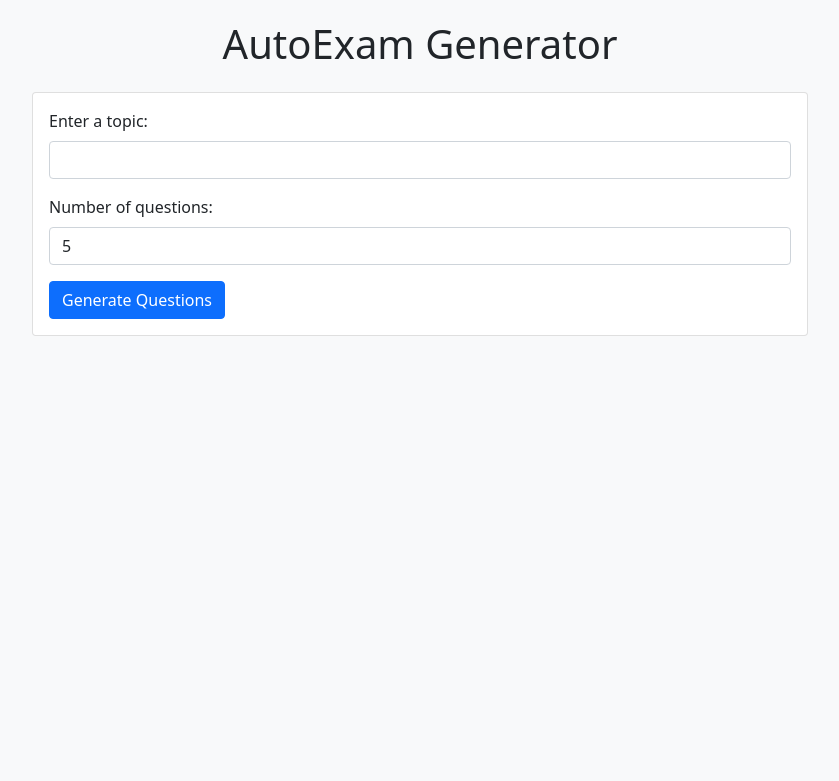
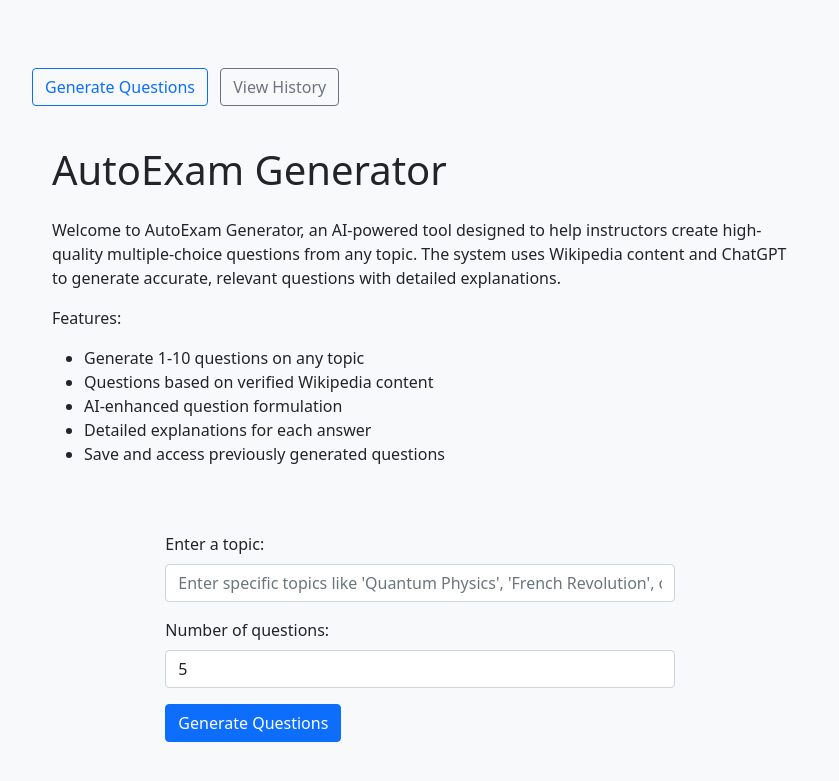
Before and after one commit to MehrdadNaderiCom/autoexam, a Flask app: page / in a window 1280 px wide. Shown: the top 781 px of the page, without its empty margins (220-1059 px from the left). Run offline with Flask 2, Linux system fonts and the light colour scheme; parts of the project's set-up code (start-up, migrations or seed data) failed here and were passed over.

Commit message:
Add history page, Wikipedia sources, and project description

```diff
--- a/app.py
+++ b/app.py
@@ -69,6 +69,7 @@
     options = db.Column(db.Text, nullable=False)  # Stored as JSON string
     answer = db.Column(db.Text, nullable=False)
     created_at = db.Column(db.DateTime, default=datetime.utcnow)
+    source_url = db.Column(db.Text)  # Added for source URL
 
     def to_dict(self):
         return {
@@ -77,7 +78,8 @@
             'question': self.question_text,
             'options': eval(self.options),  # Convert JSON string back to list
             'answer': self.answer,
-            'created_at': self.created_at.isoformat()
+            'created_at': self.created_at.isoformat(),
+            'source_url': self.source_url
         }
 
 # Create database tables
@@ -91,8 +93,26 @@
             raise
 
 @app.route('/')
-def home():
+def index():
     return render_template('index.html')
+
+@app.route('/history')
+def history_page():
+    return render_template('history.html')
+
+@app.route('/api/history')
+def get_history():
+    try:
+        exams = Exam.query.order_by(Exam.created_at.desc()).all()
+        return jsonify([{
+            'id': exam.id,
+            'topic': exam.topic,
+            'questions': exam.questions,
+            'created_at': exam.created_at.isoformat()
+        } for exam in exams])
+    except Exception as e:
+        logger.error(f"Error retrieving history: {e}")
+        return jsonify({'error': 'Failed to retrieve history'}), 500
 
 @app.route('/api/generate', methods=['POST'])
 def generate_exam():
@@ -105,12 +125,15 @@
             return jsonify({'error': 'Topic is required'}), 400
 
         logger.info(f"Fetching content for topic: {topic}")
-        content = wikipedia_collector.get_topic_content(topic)
-        if not content:
+        wiki_content = wikipedia_collector.get_topic_content(topic)
+        if not wiki_content:
             return jsonify({'error': 'Could not find content for the given topic'}), 404
 
         logger.info("Processing content")
-        processed_content = wikipedia_collector.process_content(content)
+        processed_content = {
+            'text': wiki_content['text'],
+            'url': wiki_content['url']  # Include Wikipedia URL
+        }
 
         logger.info(f"Generating {num_questions} questions")
         questions = question_generator.generate_questions(processed_content, num_questions)
@@ -129,33 +152,18 @@
                 topic=topic,
                 question_text=q['question'],
                 options=str(q.get('options', [])),
-                answer=q['answer']
+                answer=q['answer'],
+                source_url=q.get('source_url', '')  # Save Wikipedia URL
             )
             db.session.add(question)
 
         db.session.commit()
 
-        # Format questions for frontend with enhanced structure
-        formatted_questions = []
-        for q in questions:
-            formatted_q = {
-                'question_type': q['type'],
-                'question_text': q['question'],
-                'options': q.get('options', []),
-                'answer_text': q['answer'],
-                'explanation': q.get('explanation', ''),
-                'show_answer': False  # Add this flag for frontend toggle
-            }
-            formatted_questions.append(formatted_q)
-
         return jsonify({
-            'id': exam.id,
-            'topic': exam.topic,
-            'questions': formatted_questions
+            'questions': questions
         })
-
     except Exception as e:
-        logger.error(f"Error in generate_exam: {str(e)}", exc_info=True)
+        logger.error(f"Error generating exam: {e}")
         return jsonify({'error': str(e)}), 500
 
 @app.route('/exam/<int:exam_id>', methods=['GET'])
--- a/templates/index.html
+++ b/templates/index.html
@@ -83,18 +83,50 @@
             border: 1px solid #f5c6cb;
             display: none;
         }
+        .project-description {
+            background-color: #f8f9fa;
+            padding: 20px;
+            border-radius: 10px;
+            margin-bottom: 30px;
+        }
+        .source-link {
+            font-size: 0.9em;
+            color: #6c757d;
+            margin-top: 10px;
+        }
+        .nav-links {
+            margin-bottom: 20px;
+        }
     </style>
 </head>
 <body>
-    <div class="container">
-        <h1 class="text-center mb-4">AutoExam Generator</h1>
+    <div class="container mt-5">
+        <div class="nav-links">
+            <a href="/" class="btn btn-outline-primary me-2">Generate Questions</a>
+            <a href="/history" class="btn btn-outline-secondary">View History</a>
+        </div>
 
-        <div class="card mb-4">
-            <div class="card-body">
+        <div class="project-description">
+            <h1 class="mb-4">AutoExam Generator</h1>
+            <p>Welcome to AutoExam Generator, an AI-powered tool designed to help instructors create high-quality multiple-choice questions from any topic. The system uses Wikipedia content and ChatGPT to generate accurate, relevant questions with detailed explanations.</p>
+            <p>Features:</p>
+            <ul>
+                <li>Generate 1-10 questions on any topic</li>
+                <li>Questions based on verified Wikipedia content</li>
+                <li>AI-enhanced question formulation</li>
+                <li>Detailed explanations for each answer</li>
+                <li>Save and access previously generated questions</li>
+            </ul>
+        </div>
+
+        <div class="row justify-content-center">
+            <div class="col-md-8">
                 <form id="generateForm">
                     <div class="mb-3">
                         <label for="topic" class="form-label">Enter a topic:</label>
-                        <input type="text" class="form-control" id="topic" required>
+                        <input type="text" class="form-control" id="topic" required
+                               placeholder="Enter specific topics like 'Quantum Physics', 'French Revolution', or 'Machine Learning Algorithms'"
+                               title="For best results, use specific topics rather than broad subjects. Example: 'Neural Networks' instead of just 'AI'">
                     </div>
                     <div class="mb-3">
                         <label for="numQuestions" class="form-label">Number of questions:</label>
@@ -102,19 +134,21 @@
                     </div>
                     <button type="submit" class="btn btn-primary">Generate Questions</button>
                 </form>
-            </div>
-        </div>
 
-        <div id="loading" class="loading">
+                <div id="loading" class="text-center mt-4" style="display: none;">
                     <div class="spinner-border text-primary" role="status">
                         <span class="visually-hidden">Loading...</span>
                     </div>
-            <p class="mt-2">Generating questions...</p>
+                    <p class="mt-2">Generating questions... This may take a moment.</p>
                 </div>
 
-        <div id="error" class="error"></div>
+                <div id="error" class="alert alert-danger mt-4" style="display: none;"></div>
 
-        <div id="questions"></div>
+                <div id="questions" class="mt-4">
+                    <!-- Questions will be inserted here -->
+                </div>
+            </div>
+        </div>
     </div>
 
     <script>
@@ -126,9 +160,9 @@
             const loading = document.getElementById('loading');
             const error = document.getElementById('error');
 
+            loading.style.display = 'block';
+            error.style.display = 'none';
             questionsDiv.innerHTML = '';
-            error.style.display = 'none';
-            loading.style.display = 'block';
 
             try {
                 const response = await fetch('/api/generate', {
@@ -146,32 +180,32 @@
                 }
 
                 questionsDiv.innerHTML = data.questions.map((q, index) => `
-                    <div class="question-card">
-                        <h5>Question ${index + 1}</h5>
-                        <p>${q.question_text}</p>
-                        ${q.question_type === 'multiple_choice' ? `
-                            <ul class="option-list">
-                                ${q.options.map(option => `
-                                    <li>${option}</li>
+                    <div class="question-card mb-4">
+                        <h3>Question ${index + 1}</h3>
+                        <p class="question-text">${q.question}</p>
+                        ${q.options ? `
+                            <div class="options-list">
+                                ${q.options.map((opt, i) => `
+                                    <div class="option">
+                                        <span class="option-letter">${String.fromCharCode(65 + i)}.</span>
+                                        ${opt}
+                                    </div>
                                 `).join('')}
-                            </ul>
-                        ` : ''}
-                        <button class="toggle-answer" onclick="toggleAnswer(${index})">
-                            <i class="fas fa-eye"></i>
-                            <span>Show Answer</span>
-                        </button>
-                        <div class="answer-section" id="answer-${index}">
-                            <strong>Answer:</strong> ${q.answer_text}
-                            ${q.explanation ? `
-                                <div class="explanation">
-                                    <i class="fas fa-info-circle"></i>
-                                    <strong>Explanation:</strong> ${q.explanation}
                             </div>
                         ` : ''}
+                        <div class="answer-section mt-3">
+                            <button class="btn btn-sm btn-outline-primary toggle-answer"
+                                    onclick="this.nextElementSibling.classList.toggle('show')">
+                                Show Answer
+                            </button>
+                            <div class="answer-content">
+                                <p><strong>Answer:</strong> ${q.answer}</p>
+                                ${q.explanation ? `<p><strong>Explanation:</strong> ${q.explanation}</p>` : ''}
+                                ${q.source_url ? `<p class="source-link">Source: <a href="${q.source_url}" target="_blank">Wikipedia Article</a></p>` : ''}
+                            </div>
                         </div>
                     </div>
                 `).join('');
-
             } catch (err) {
                 error.textContent = err.message;
                 error.style.display = 'block';
@@ -179,17 +213,6 @@
                 loading.style.display = 'none';
             }
         });
-
-        function toggleAnswer(index) {
-            const answerSection = document.getElementById(`answer-${index}`);
-            const button = answerSection.previousElementSibling;
-            const isVisible = answerSection.classList.contains('visible');
-
-            answerSection.classList.toggle('visible');
-            button.innerHTML = isVisible ?
-                '<i class="fas fa-eye"></i> <span>Show Answer</span>' :
-                '<i class="fas fa-eye-slash"></i> <span>Hide Answer</span>';
-        }
     </script>
 </body>
 </html>
```
Also changed, not shown: question_generator.py (+27 -29 lines), templates/history.html (added, +165 -0 lines). Lines whose indentation alone changed are shown as unchanged.
